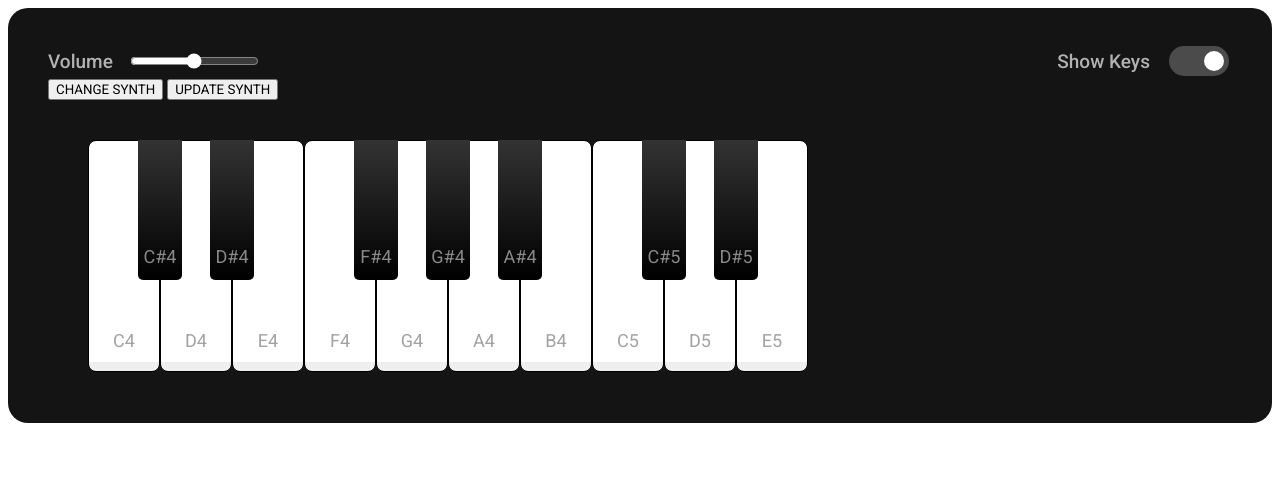
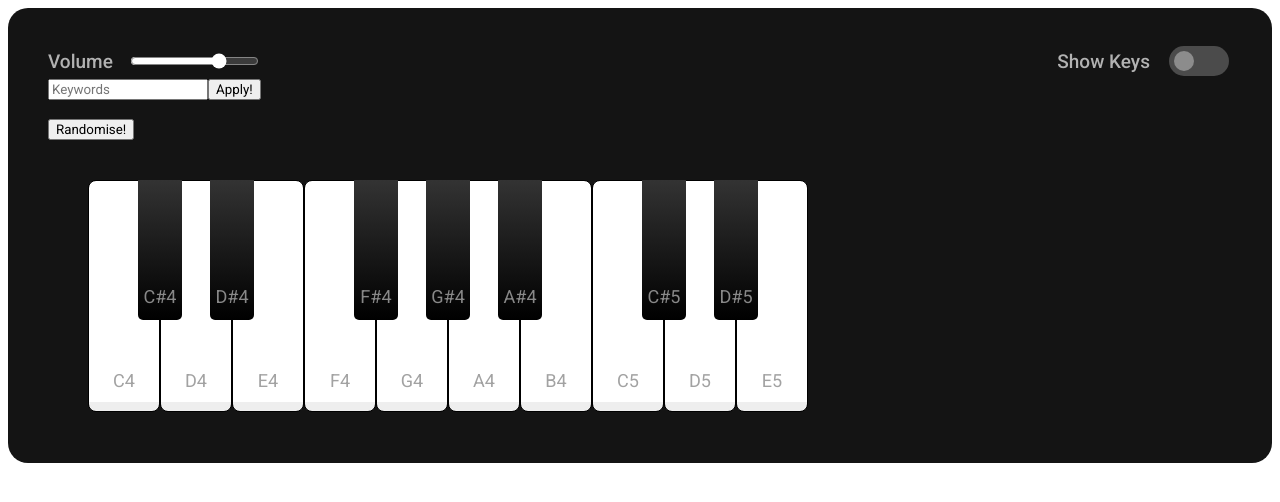
Before and after one commit to djjordand6/SyneApp, a React (Vite) app in the folder syne-app/: page / in a window 1280 px wide. Shown: the top 502 px of the page. Built offline with nearby package versions, Linux system fonts and the light colour scheme.

Commit message:
Component functionality + data usage

```diff
--- a/syne-app/src/App.jsx
+++ b/syne-app/src/App.jsx
@@ -1,6 +1,7 @@
 import React, {useEffect, useLayoutEffect, useState} from 'react';
 import "./App.css";
 import * as Tone from 'tone';
+import sounds from "./data/sounds";
 
 function App() {
   //UseStates for possible Synth options (envelope only atm)
@@ -9,6 +10,10 @@ function App() {
   const [sustainState, setSustain] = useState(0.3);           //Default val: 0.3
   const [releaseState, setRelease] = useState(1);             //Default val: 1
   const [oscillatorType, setOscType] = useState("triangle");  //Default val: triangle
+  const [volume, setVolume] = useState(0);
+
+  //Keyword search
+  const [keywords, setKeywords] = useState([]);
 
   //Oscillator option state
   const [osc, setOsc] = useState({
@@ -31,16 +36,10 @@ function App() {
     release: releaseState
   });
 
-  //Synth Options (default options > oscillator + env states)
-  const [options, setOptions] = useState({
-    oscillator: osc,
-    envelope: env
-  });
-
   //Synth + Keys
   const pianoKeys = document.querySelectorAll(".piano-keys .key");
-
-  const [synth, setSynth] = useState(new Tone.PolySynth(Tone.Synth, options).toDestination());
+  const [synth, setSynth] = useState(new Tone.PolySynth(Tone.Synth, {envelope: env, oscillator: osc, volume: volume}).toDestination());
+  const [keyShown, setKeyShown] = useState(true);
 
   //Character-to-number conversion
   const alphaVal = (s) => s.toLowerCase().charCodeAt(0) - 97
@@ -52,40 +51,15 @@ function App() {
     //console.log(note);
   }
 
+  //Changes synth
   const changeSynth = () => {
-    //Metallic ePiano
-    // setSynth(new Tone.PolySynth(Tone.Synth, {
-    //   oscillator: {
-    //     type: "sawtooth6",
-    //     count: 3,
-    //     harmonicity: 1,
-    //     modulationFrequency: 0.01,
-    //     modulationIndex: 2,
-    //     phase: 0,
-    //     spread: 20,
-    //     width: 0.2
-    //   },
-    //   envelope: {
-    //     attack: 0.005,
-    //     decay: 0.1 ,
-    //     sustain: 0.3 ,
-    //     release: 1
-    //   }
-    // }).toDestination());
-
-    // console.log(synth);
-
-    setAttack(0.007);
-    setSustain(0.25);
-    setOscType("sine");
-
-    console.log(osc);
-    console.log(env);
+    //changes to Metallic ePiano from sounds.js >>>> needs change
+    setSynth(new Tone.PolySynth(Tone.Synth, sounds[0]).toDestination());
   }
 
   //Updates all states (incl. options AND synth)
   const updateSynth = () => {
-    setOsc({
+    const updateOsc = {
       type: oscillatorType,
       count: 3,
       harmonicity: 1,
@@ -95,41 +69,78 @@ function App() {
       phase: 0,
       spread: 20,
       width: 0.2
-    });
+    };
 
-    setEnv({
-        attack: attackState,
-        decay: decayState,
-        sustain: sustainState,
-        release: releaseState
-    });
+    const updateEnv = {
+      attack: attackState,
+      decay: decayState,
+      sustain: sustainState,
+      release: releaseState
+    };
 
-    setOptions({
-      oscillator: osc,
-      envelope: env
-    });
+    setOsc(updateOsc);
+    setEnv(updateEnv);
 
-    setSynth(new Tone.PolySynth(Tone.Synth, options).toDestination());
+    setSynth(new Tone.PolySynth(Tone.Synth, {
+      envelope: updateEnv,
+      oscillator: updateOsc,
+      volume: volume
+    }).toDestination());
+    console.log(synth.options.envelope, synth.options.oscillator);
+  }
+
+  const randomise = () => {
+    //TODO: RANDOMISE PARAMS!!!!
+  }
+
+  //Change Volume param (not instant)
+  const changeVolume = (e) => {
+    setVolume(e.target.value);
+  }
+
+  //Update keyword array for search in sounds.js
+  const updateKeywords = (e) => {
+    const kw = e.target.value;
+    setKeywords(kw.split(','));
+  }
+
+  //Helper function to set state of keyShown
+  const toggleKeys = () => {
+    if(keyShown === true) {
+      setKeyShown(false);
+    } else {
+      setKeyShown(true);
+    }
   }
 
   useLayoutEffect(() => {
     document.addEventListener("keydown", async () => {
       await Tone.start();
     });
-  }, [])
+  }, []);
+
+  //Show/hide Keys
+  useEffect(() => {
+    pianoKeys.forEach(key => {
+      key.classList.toggle("hide");
+    });
+  }, [keyShown])
 
   return (
     <>
     <div className="piano-container">
       <header>
           <div className="column volume-slider">
-            <span>Volume</span><input type="range" min="0" max="1" defaultValue="0.5" step="any"></input>
+            <span>Volume</span><input type="range" min="-25" max="10" value={volume} step="any" onChange={(e) => changeVolume(e)}></input>
           </div>
           <div className="column keys-checkbox">
-            <span>Show Keys</span><input type="checkbox" defaultChecked></input>
+            <span>Show Keys</span><input type="checkbox" onClick={() => toggleKeys()}></input>
           </div>
       </header>
-      <button onClick={() => changeSynth()}>CHANGE SYNTH</button> <button onClick={() => updateSynth()}>UPDATE SYNTH</button>
+      <input type="input" className="keyword-input" placeholder="Keywords" onChange={(e) => updateKeywords(e)}></input>
+      <button onClick={() => changeSynth()}>Apply!</button>
+      <br></br><br></br>
+      <button onClick={() => randomise()}>Randomise!</button>
       <ul className="piano-keys">
           <li className="key white" key="C4" onClick={() => playKey("C4")}><span>C4</span></li>
           <li className="key black" key="C#4" onClick={() => playKey("C#4")}><span>C#4</span></li>
@@ -148,7 +159,7 @@ function App() {
           <li className="key white" key="D5" onClick={() => playKey("D5")}><span>D5</span></li>
           <li className="key black" key="D#5" onClick={() => playKey("D#5")}><span>D#5</span></li>
           <li className="key white" key="E5"onClick={() => playKey("E5")}><span>E5</span></li>
-        </ul>
+      </ul>
     </div>
     </>
   )
```
